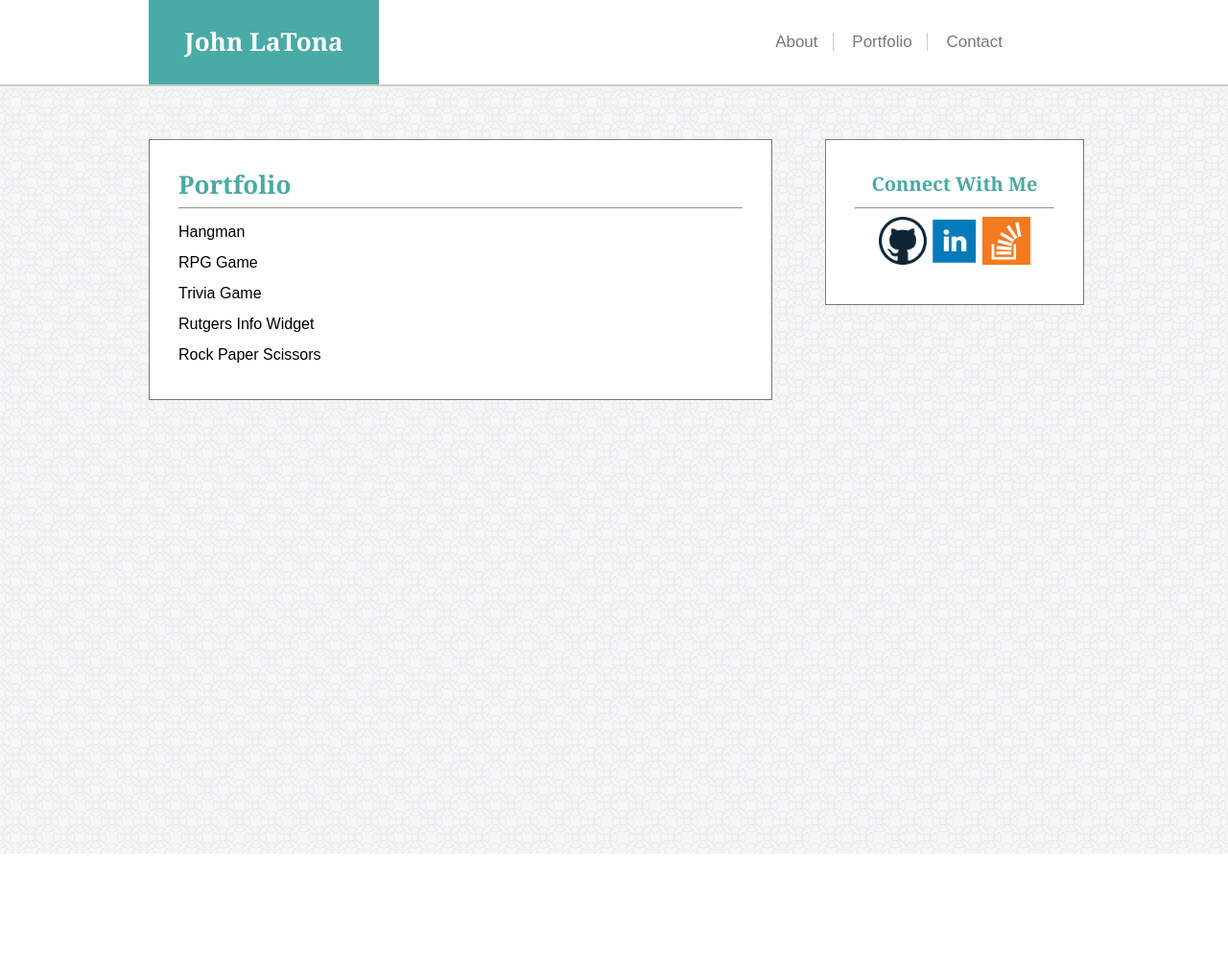
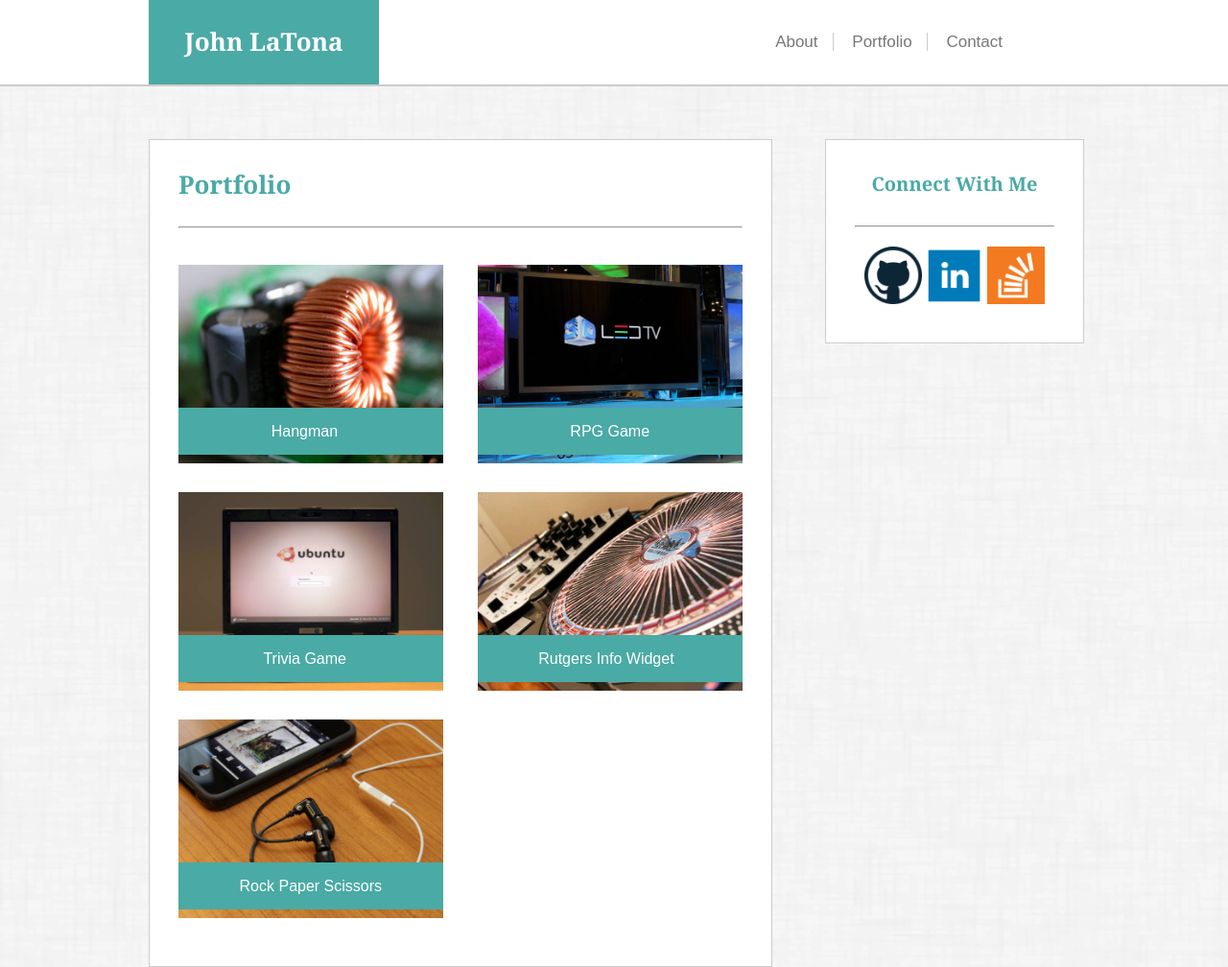
Before and after one commit to johnlatona/Basic-Portfolio, a plain HTML site: page portfolio.html in a window 1280 px wide. Shown: the whole page at 96% size. Before the commit the page ends 890 px from the top, so only its background shows below. Drawn offline with Linux system fonts and the light colour scheme.

Commit message:
Updated 11.29 pt 3

```diff
--- a/assets/css/style.css
+++ b/assets/css/style.css
@@ -48,9 +48,47 @@ a:active {
 	color: #777777;
 }
 
+html {
+	width: 100%;
+	height: 100%;
+    background:#fff url("../images/dust_scratches.png") center center no-repeat;
+    background-attachment: fixed;
+    background-size:100% auto;
+}
+
 body {
 	height: 100%;
 	width: 100%;
+}
+
+textarea {
+	width: 100%;
+	height: 200px;
+	margin-bottom: 10px;
+	border-style: solid;
+	border-width: 1px;
+	border-color: #cccccc;
+}
+
+#formName, #formEmail {
+	width: 100%;
+	padding: 10px;
+	margin-bottom: 10px;
+	border-style: solid;
+	border-width: 1px;
+	border-color: #cccccc;
+}
+
+#submitButton {
+	background-color: #4aaaa5;
+	width: 15%;
+	font-family: Arial, Helvetica Neue, Helvetica, sans-serif;
+	font-size: 15px;
+	color: #ffffff;
+	padding: 10px 5px 10px 5px;
+	text-align: center;
+	border-radius: 0;
+
 }
 
 #header {
@@ -81,13 +119,6 @@ body {
 	font-size: 17px;
 }
 
-#contentBackground {
-	background-image: url("../images/circles-light.png");
-	width: 100%;
-	height: 800px;
-	z-index: -1;
-}
-
 .nav {
 	display: inline;
 }
@@ -97,15 +128,32 @@ body {
 	float: left;
 	margin-left: 155px;
 	background-color: #ffffff;
-	border: .3px solid #777777;
+	border: .3px solid #cccccc;
 	padding: 30px;
 	line-height: 2em;
 	font-family: Arial, Helvetica Neue, Helvetica, sans-serif;
+	color: #777777;
 	margin-top: 55px;
+	margin-bottom: 55px;
+}
+
+#contentPortfolio {
+	width: 650px;
+	float: left;
+	margin-left: 155px;
+	background-color: #ffffff;
+	border: .3px solid #cccccc;
+	padding: 30px;
+	line-height: 2em;
+	font-family: Arial, Helvetica Neue, Helvetica, sans-serif;
+	color: #777777;
+	margin-top: 55px;
+	margin-bottom: 55px;
 }
 
 #contentHeading {
 	color: #4aaaa5;
+	padding-bottom: 20px;
 }
 
 #mainContent {
@@ -122,10 +170,94 @@ body {
 	float: left;
 	margin-left: 55px;
 	background-color: #ffffff;
-	border: .3px solid #777777;
+	border: .3px solid #cccccc;
 	padding: 30px;
 	line-height: 2em;
-	font-family: Arial, Helvetica Neue, Helvetica, sans-serif;
+	font-family: Georgia, Times, Times New Roman, serif;
 	margin-top: 55px;
 	text-align: center;
 }
+
+#connectHeading {
+	padding-bottom: 7px;
+}
+
+#connectBreak {
+	margin-top: 20px;
+	margin-bottom: 20px;
+}
+
+.projectPic {
+	width: 47%;
+	height: 207px;
+	margin-top: 30px;
+}
+
+
+#projectOne {
+	background-image: url("../images/placeholder1.jpg");
+	background-size: contain;
+	background-repeat: no-repeat;
+	float: left;
+
+}
+
+#projectTwo {
+	background-image: url("../images/placeholder2.jpg");
+	background-size: contain;
+	background-repeat: no-repeat;
+	float: right
+}
+
+#projectThree {
+	background-image: url("../images/placeholder3.jpg");
+	background-size: contain;
+	background-repeat: no-repeat;
+	float: left;
+}
+
+#projectFour {
+	background-image: url("../images/placeholder4.jpg");
+	background-size: contain;
+	background-repeat: no-repeat;
+	float: right;
+}
+
+#projectFive {
+	background-image: url("../images/placeholder5.jpg");
+	background-size: contain;
+	background-repeat: no-repeat;
+	float: left;
+	margin-bottom: 20px;
+}
+
+.projectName {
+	width: 100%;
+	background-color: #4aaaa5;
+	font-family: Arial, Helvetica Neue, Helvetica, sans-serif;
+	color: #ffffff;
+}
+
+#hangman, #rpgGame {
+	padding-right: 35%;
+	padding-left: 35%;
+	padding-top: 3%;
+	padding-bottom: 3%;
+	margin-top: 54%;
+}
+
+#triviaGame {
+	padding-right: 32%;
+	padding-left: 32%;
+	padding-top: 3%;
+	padding-bottom: 3%;
+	margin-top: 54%;
+}
+
+#rutgersInfoWidget, #rockPaperScissors {
+	padding-right: 23%;
+	padding-left: 23%;
+	padding-top: 3%;
+	padding-bottom: 3%;
+	margin-top: 54%;
+}
--- a/portfolio.html
+++ b/portfolio.html
@@ -20,7 +20,7 @@
 			</div>
 		</div>
 		<div id="contentBackground">
-			<div id="content">
+			<div id="contentPortfolio">
 				<h1 id="contentHeading">Portfolio</h1>
 				<hr id="contentBreak">
 				<div class="projectPic" id="projectOne">
@@ -40,11 +40,11 @@
 				</div>
 			</div>
 			<div id="connect">
-				<h2>Connect With Me</h2>
+				<h2 id="connectHeading"s>Connect With Me</h2>
 				<hr id="connectBreak">
-				<a href="https://github.com/johnlatona" target="_blank"><img src="assets/images/github.png" alt="Github" width="50px"></a>
-				<a href="https://www.linkedin.com/in/john-latona-70077479/" target="_blank"><img src="assets/images/linkedin.png" alt="LinkedIn" width="50px"></a>
-				<a href="https://stackoverflow.com/users/8576109/john-latona" target="_blank"><img src="assets/images/stackoverflow.png" alt="Stack Overflow" width="50px"></a>
+				<a href="https://github.com/johnlatona" target="_blank"><img src="assets/images/github.png" alt="Github" width="60px"></a>
+				<a href="https://www.linkedin.com/in/john-latona-70077479/" target="_blank"><img src="assets/images/linkedin.png" alt="LinkedIn" width="60px"></a>
+				<a href="https://stackoverflow.com/users/8576109/john-latona" target="_blank"><img src="assets/images/stackoverflow.png" alt="Stack Overflow" width="60px"></a>
 			</div>
 		</div>
 	</body>
```
Also changed, not shown: contact.html (+8 -8 lines), index.html (+4 -4 lines), assets/images/dust_scratches.png (added).
